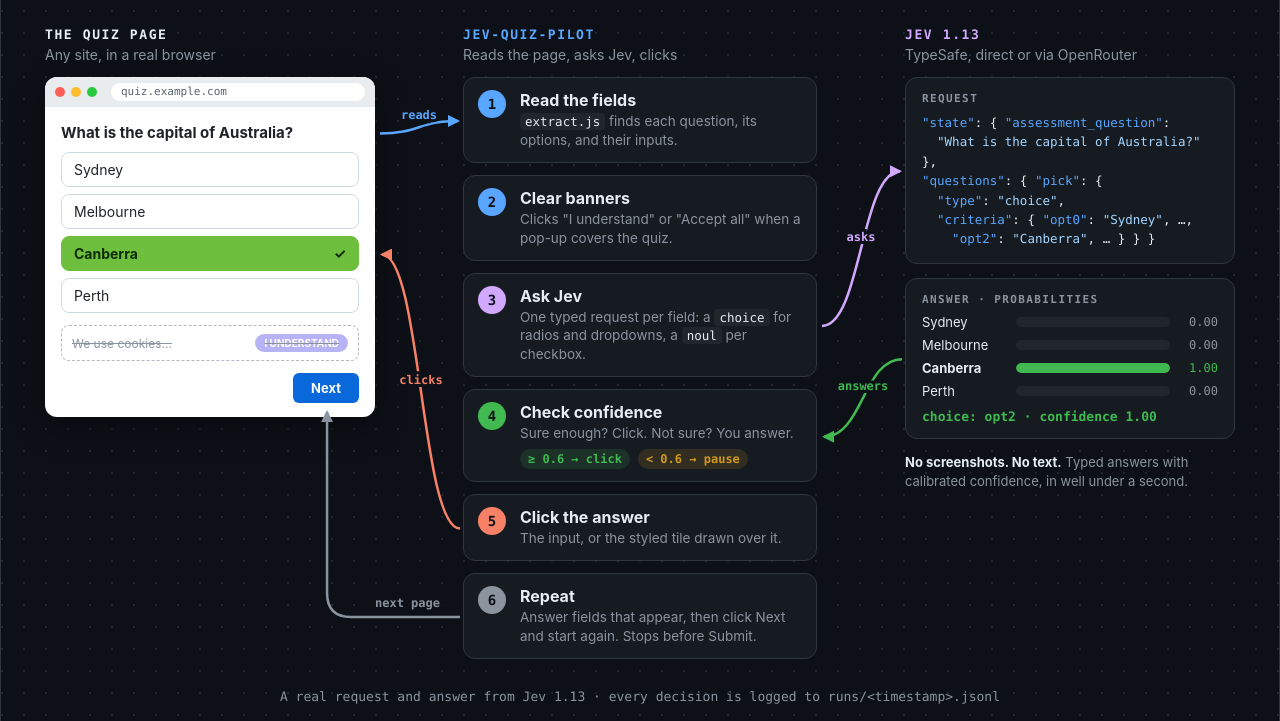
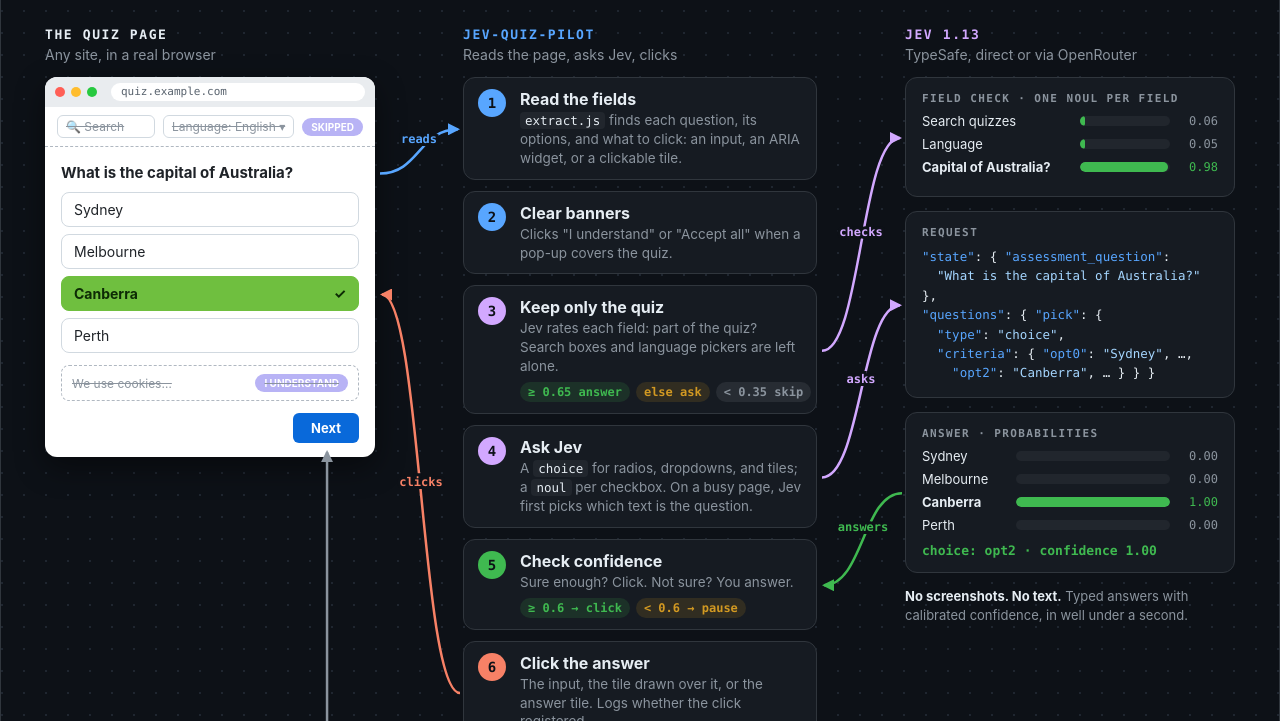
Before and after one commit to juanfabrega/jev-quiz-pilot, a plain HTML site: page docs/how-it-works.html in a window 1280 px wide. Shown: the part 79-800 px from the top of the page. Drawn offline with Linux system fonts and the light colour scheme.

Commit message:
Show Jev's field check in the How it works diagram
Adds step 3, Keep only the quiz, with real scores from Jev 1.13: a site
search box 0.06, a language picker 0.05, the quiz question 0.98. Step 1
names ARIA widgets and answer tiles, step 6 the registered-click check,
and step 7 the stop on pages with no quiz questions.

```diff
--- a/docs/how-it-works.html
+++ b/docs/how-it-works.html
@@ -21,7 +21,7 @@
   header p { margin:0; color:var(--muted); font-size:17px; }
   header b { color:var(--text); font-weight:600; }
 
-  .cols { display:grid; grid-template-columns: 330px 1fr 330px; gap:88px; align-items:start; position:relative; z-index:1; }
+  .cols { display:grid; grid-template-columns: 330px minmax(0, 1fr) 330px; gap:88px; align-items:start; position:relative; z-index:1; }
   .col-title { font:700 13px var(--mono); letter-spacing:1.6px; text-transform:uppercase; margin:0 0 4px; }
   .col-sub { color:var(--muted); font-size:14px; margin:0 0 14px; }
 
@@ -36,20 +36,25 @@
   .opt.pick { background:#6fbf3f; border-color:#6fbf3f; color:#0d2b05; font-weight:700; }
   .banner { margin-top:12px; border:1px dashed #b0b8c1; border-radius:8px; padding:8px 10px; font-size:12px; color:#8b949e; display:flex; justify-content:space-between; align-items:center; text-decoration:line-through; }
   .banner span { background:#b8b3f5; color:#fff; border-radius:12px; padding:3px 9px; font-weight:700; font-size:10px; text-decoration:none; }
+  .sitebar { display:flex; gap:8px; align-items:center; padding:8px 12px; border-bottom:1px dashed #b0b8c1; font-size:12px; color:#8b949e; }
+  .sitebar .ctl { border:1px solid #d1d9e0; border-radius:6px; padding:3px 8px; text-decoration:line-through; white-space:nowrap; }
+  .sitebar .ctl:first-child { flex:1; }
+  .sitebar .skip { background:#b8b3f5; color:#fff; border-radius:12px; padding:3px 9px; font-weight:700; font-size:10px; }
   .next { margin-top:12px; display:flex; justify-content:flex-end; }
   .next span { background:#0969da; color:#fff; border-radius:6px; padding:7px 18px; font-weight:700; font-size:13px; }
 
   /* Tool steps */
   .steps { position:relative; }
-  .step { display:flex; gap:14px; align-items:flex-start; background:var(--panel); border:1px solid var(--line); border-radius:12px; padding:12px 14px; margin-bottom:12px; }
+  .step { display:flex; gap:14px; align-items:flex-start; background:var(--panel); border:1px solid var(--line); border-radius:12px; padding:11px 14px; margin-bottom:11px; }
   .num { flex:none; width:28px; height:28px; border-radius:50%; display:grid; place-items:center; font:700 14px var(--mono); color:var(--bg); }
   .step h3 { margin:0 0 2px; font-size:16px; }
   .step p { margin:0; color:var(--muted); font-size:13.5px; line-height:1.4; }
   .step code { font-family:var(--mono); font-size:12.5px; color:var(--text); background:#21262d; padding:1px 5px; border-radius:4px; }
-  .gate { display:flex; gap:8px; margin-top:6px; }
-  .gate span { font:600 12px var(--mono); padding:3px 8px; border-radius:10px; }
+  .gate { display:flex; gap:6px; margin-top:6px; }
+  .gate span { font:600 12px var(--mono); padding:3px 8px; border-radius:10px; white-space:nowrap; }
   .ok { color:var(--green); background:rgba(63,185,80,.14); }
   .warn { color:var(--amber); background:rgba(210,153,34,.14); }
+  .skip-g { color:var(--muted); background:rgba(139,148,158,.14); }
 
   /* Jev */
   .jev { background:var(--panel); border:1px solid var(--line); border-radius:12px; padding:14px 16px; }
@@ -62,6 +67,8 @@
   .bar .fill { height:100%; background:var(--green); border-radius:5px; }
   .bar .v { font:12px var(--mono); color:var(--muted); text-align:right; }
   .bar.win { color:var(--text); font-weight:700; } .bar.win .v { color:var(--green); }
+  .fc .bar { grid-template-columns:150px 1fr 40px; }
+  .fc .bar.no .v { color:var(--muted); }
   .conf { margin-top:10px; font:600 13px var(--mono); color:var(--green); }
   .never { margin-top:14px; color:var(--muted); font-size:13px; line-height:1.5; }
   .never b { color:var(--text); }
@@ -86,6 +93,7 @@
       <div class="col-sub">Any site, in a real browser</div>
       <div class="browser" id="page">
         <div class="chrome"><i style="background:#ff5f56"></i><i style="background:#ffbd2e"></i><i style="background:#27c93f"></i><div class="url">quiz.example.com</div></div>
+        <div class="sitebar" id="site"><span class="ctl">🔍 Search</span><span class="ctl">Language: English ▾</span><span class="skip">SKIPPED</span></div>
         <div class="page">
           <div class="q" id="question">What is the capital of Australia?</div>
           <div class="opt">Sydney</div>
@@ -103,12 +111,13 @@
       <div class="col-title" style="color:var(--blue)">jev-quiz-pilot</div>
       <div class="col-sub">Reads the page, asks Jev, clicks</div>
       <div class="steps">
-        <div class="step" id="s1"><div class="num" style="background:var(--blue)">1</div><div><h3>Read the fields</h3><p><code>extract.js</code> finds each question, its options, and their inputs.</p></div></div>
+        <div class="step" id="s1"><div class="num" style="background:var(--blue)">1</div><div><h3>Read the fields</h3><p><code>extract.js</code> finds each question, its options, and what to click: an input, an ARIA widget, or a clickable tile.</p></div></div>
         <div class="step" id="s2"><div class="num" style="background:var(--blue)">2</div><div><h3>Clear banners</h3><p>Clicks "I understand" or "Accept all" when a pop-up covers the quiz.</p></div></div>
-        <div class="step" id="s3"><div class="num" style="background:var(--purple)">3</div><div><h3>Ask Jev</h3><p>One typed request per field: a <code>choice</code> for radios and dropdowns, a <code>noul</code> per checkbox.</p></div></div>
-        <div class="step" id="s4"><div class="num" style="background:var(--green)">4</div><div><h3>Check confidence</h3><p>Sure enough? Click. Not sure? You answer.</p><div class="gate"><span class="ok">≥ 0.6 → click</span><span class="warn">&lt; 0.6 → pause</span></div></div></div>
-        <div class="step" id="s5"><div class="num" style="background:var(--coral)">5</div><div><h3>Click the answer</h3><p>The input, or the styled tile drawn over it.</p></div></div>
-        <div class="step" id="s6"><div class="num" style="background:var(--muted)">6</div><div><h3>Repeat</h3><p>Answer fields that appear, then click Next and start again. Stops before Submit.</p></div></div>
+        <div class="step" id="s3"><div class="num" style="background:var(--purple)">3</div><div style="min-width:0"><h3>Keep only the quiz</h3><p>Jev rates each field: part of the quiz? Search boxes and language pickers are left alone.</p><div class="gate"><span class="ok">≥ 0.65 answer</span><span class="warn">else ask</span><span class="skip-g">&lt; 0.35 skip</span></div></div></div>
+        <div class="step" id="s4"><div class="num" style="background:var(--purple)">4</div><div><h3>Ask Jev</h3><p>A <code>choice</code> for radios, dropdowns, and tiles; a <code>noul</code> per checkbox. On a busy page, Jev first picks which text is the question.</p></div></div>
+        <div class="step" id="s5"><div class="num" style="background:var(--green)">5</div><div><h3>Check confidence</h3><p>Sure enough? Click. Not sure? You answer.</p><div class="gate"><span class="ok">≥ 0.6 → click</span><span class="warn">&lt; 0.6 → pause</span></div></div></div>
+        <div class="step" id="s6"><div class="num" style="background:var(--coral)">6</div><div><h3>Click the answer</h3><p>The input, the tile drawn over it, or the answer tile. Logs whether the click registered.</p></div></div>
+        <div class="step" id="s7"><div class="num" style="background:var(--muted)">7</div><div><h3>Repeat</h3><p>Answer fields that appear, then click Next. Stops before Submit, or on a page with no quiz questions.</p></div></div>
       </div>
     </div>
 
@@ -116,6 +125,12 @@
     <div>
       <div class="col-title" style="color:var(--purple)">Jev 1.13</div>
       <div class="col-sub">TypeSafe, direct or via OpenRouter</div>
+      <div class="jev fc" id="fc">
+        <div class="label">Field check · one noul per field</div>
+        <div class="bar no"><span>Search quizzes</span><div class="track"><div class="fill" style="width:6%"></div></div><span class="v">0.06</span></div>
+        <div class="bar no"><span>Language</span><div class="track"><div class="fill" style="width:5%"></div></div><span class="v">0.05</span></div>
+        <div class="bar win"><span>Capital of Australia?</span><div class="track"><div class="fill" style="width:98%"></div></div><span class="v">0.98</span></div>
+      </div>
       <div class="jev" id="req">
         <div class="label">Request</div>
 <pre><span class="k">"state"</span>: { <span class="k">"assessment_question"</span>:
@@ -138,7 +153,7 @@
   </div>
 
   <svg id="arrows"></svg>
-  <footer>A real request and answer from Jev 1.13 · every decision is logged to runs/&lt;timestamp&gt;.jsonl</footer>
+  <footer>Real requests and answers from Jev 1.13 · every decision is logged to runs/&lt;timestamp&gt;.jsonl</footer>
 </div>
 
 <script>
@@ -157,18 +172,19 @@
     arrows.push(`<path d="M${x1},${y1} C${mx},${y1} ${mx},${y2} ${x2},${y2}" stroke="${color}" stroke-width="2.5" fill="none" marker-end="url(#${id})"/>`
       + `<text class="tag" x="${mx}" y="${my - 8}" text-anchor="middle" fill="${color}">${label}</text>`);
   }
-  const page = box('question'), picked = box('picked'), s1 = box('s1'), s3 = box('s3'), s4 = box('s4'), s5 = box('s5'), s6 = box('s6');
-  const req = box('req'), ans = box('ans'), banner = box('banner');
+  const page = box('question'), picked = box('picked'), s1 = box('s1'), s3 = box('s3'), s4 = box('s4'), s5 = box('s5'), s6 = box('s6'), s7 = box('s7');
+  const fc = box('fc'), req = box('req'), ans = box('ans');
   const pageR = box('page').r;
   arrow(pageR + 4, page.cy, s1.l - 6, s1.cy, css('--blue'), 'reads');
-  arrow(s3.r + 4, s3.cy, req.l - 6, req.cy, css('--purple'), 'asks');
-  arrow(ans.l - 4, ans.cy, s4.r + 6, s4.cy, css('--green'), 'answers');
-  arrow(s5.l - 4, s5.cy, pageR + 6, picked.cy, css('--coral'), 'clicks');
-  // Next page: left from step 6, then up into the bottom of the Next button, clear of the "clicks" arrow.
+  arrow(s3.r + 4, s3.cy, fc.l - 6, fc.cy, css('--purple'), 'checks');
+  arrow(s4.r + 4, s4.cy, req.l - 6, req.cy, css('--purple'), 'asks');
+  arrow(ans.l - 4, ans.cy, s5.r + 6, s5.cy, css('--green'), 'answers');
+  arrow(s6.l - 4, s6.cy, pageR + 6, picked.cy, css('--coral'), 'clicks');
+  // Next page: left from step 7, then up into the bottom of the Next button, clear of the "clicks" arrow.
   const nx = box('next'), nxc = (nx.l + nx.r) / 2, grey = css('--muted');
   defs += `<marker id="hn" markerUnits="userSpaceOnUse" markerWidth="12" markerHeight="12" refX="10" refY="6" orient="auto"><path d="M0,0 L12,6 L0,12 z" fill="${grey}"/></marker>`;
-  arrows.push(`<path d="M${s6.l - 4},${s6.cy} H${nxc + 24} Q${nxc},${s6.cy} ${nxc},${s6.cy - 24} V${nx.b + 8}" stroke="${grey}" stroke-width="2.5" fill="none" marker-end="url(#hn)"/>`
-    + `<text class="tag" x="${(s6.l + nxc) / 2 + 12}" y="${s6.cy - 10}" text-anchor="middle" fill="${grey}">next page</text>`);
+  arrows.push(`<path d="M${s7.l - 4},${s7.cy} H${nxc + 24} Q${nxc},${s7.cy} ${nxc},${s7.cy - 24} V${nx.b + 8}" stroke="${grey}" stroke-width="2.5" fill="none" marker-end="url(#hn)"/>`
+    + `<text class="tag" x="${(s7.l + nxc) / 2 + 12}" y="${s7.cy - 10}" text-anchor="middle" fill="${grey}">next page</text>`);
   svg.innerHTML = defs + '</defs>' + arrows.join('');
 </script>
 </body>
```
Also changed, not shown: docs/how-it-works.png, 1 other file.
